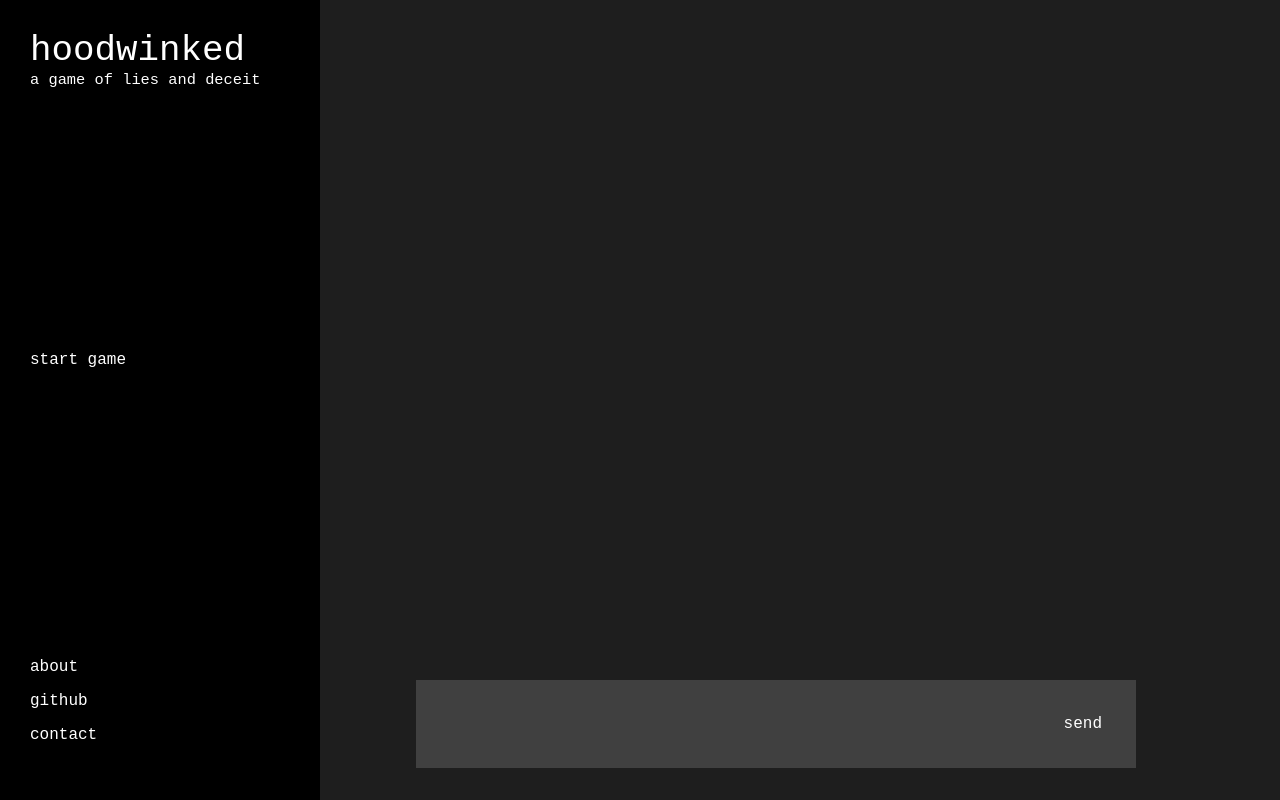
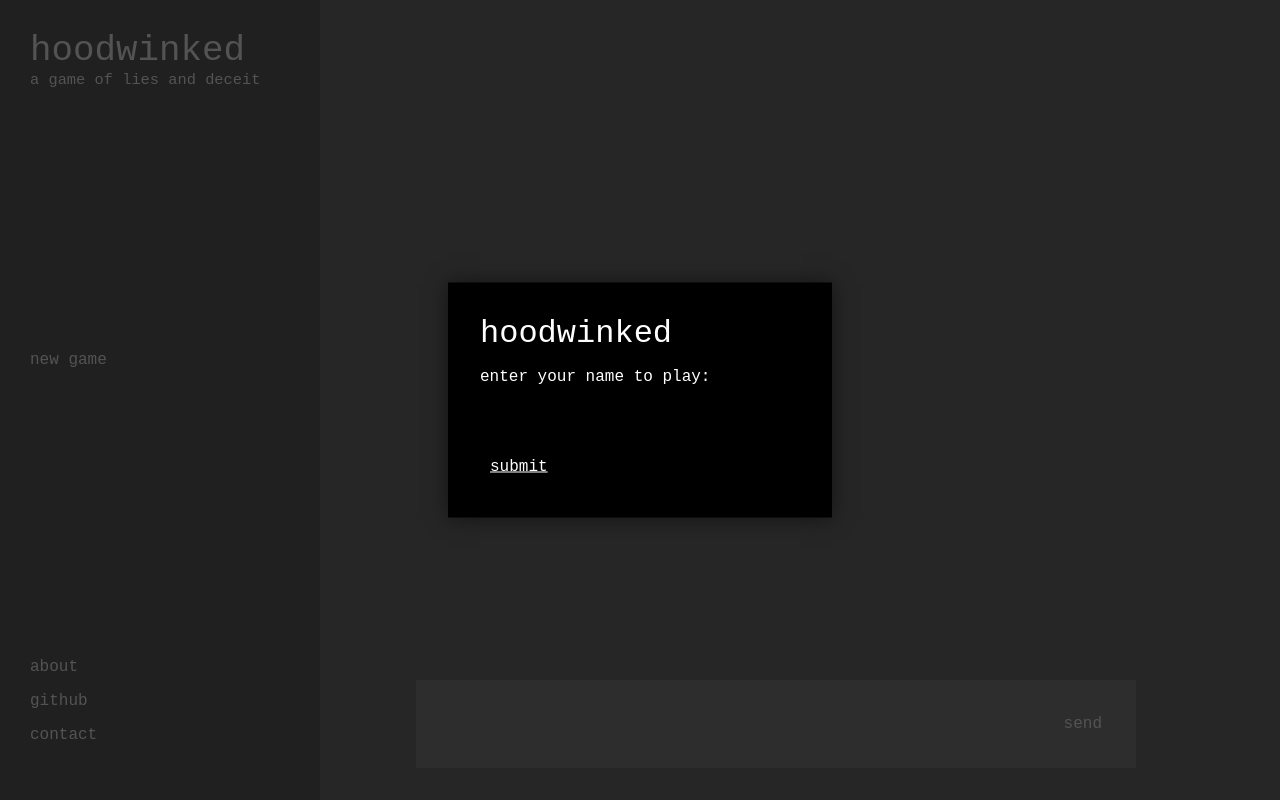
Before and after one commit to aogara-ds/hoodwinked-website, a Next.js app in the folder frontend/: page / in a window 1280 px wide. Built offline with nearby package versions, Linux system fonts and the light colour scheme.

Commit message:
show startgame upon first render

```diff
--- a/frontend/components/login.jsx
+++ b/frontend/components/login.jsx
@@ -35,8 +35,8 @@ export default function Login(props) {
     <div className={styles.loginOverlay}>
       <div className={styles.login}>
         <form onSubmit={useStartGame}>
-          {/* <h2>login to play</h2> */}
-          <p>What is your name?</p>
+          <h1 styles={styles.h1}>hoodwinked</h1>
+          <p>enter your name to play:</p>
           <label>
             <input type="text" ref={inputRef} />
           </label>
--- a/frontend/components/sidebar.jsx
+++ b/frontend/components/sidebar.jsx
@@ -25,16 +25,10 @@ function Sidebar() {
 }
 
 function startGameButton(gameInProgress, setShowLogin) {
-  let text = "";
-  if (gameInProgress) {
-    text = "new game";
-  } else {
-    text = "start game";
-  }
   return (
     <div>
       <p className={styles.option} onClick={() => setShowLogin(true)}>
-        {text}
+        new game
       </p>
     </div>
   );
--- a/frontend/pages/index.jsx
+++ b/frontend/pages/index.jsx
@@ -20,7 +20,7 @@ const defaultGameState = {
 
 function HomePage() {
 
-  const [showLogin, setShowLogin] = useState(false);
+  const [showLogin, setShowLogin] = useState(true);
   const [gameState, setGameState] = useState(defaultGameState);
 
   // Login calls this function to start a new game
--- a/frontend/styles/login.module.css
+++ b/frontend/styles/login.module.css
@@ -11,6 +11,14 @@
     padding: 2.5%;
     box-shadow: 0 0 20px rgba(0, 0, 0, 0.5);
     z-index: 999;
+}
+
+.login h1 {
+    font-weight: normal;
+    padding: 0px;
+    padding-bottom: 0px;
+    margin: 0;
+    font-size: 2.5vw
 }
 
 /* Style the form input */
```
